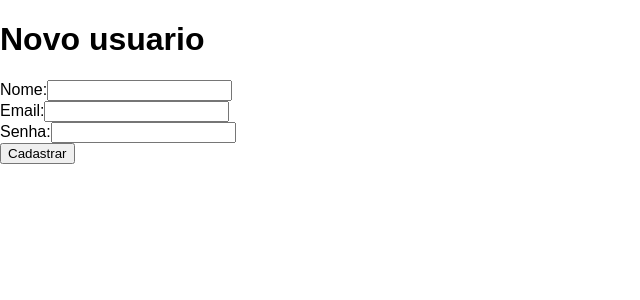
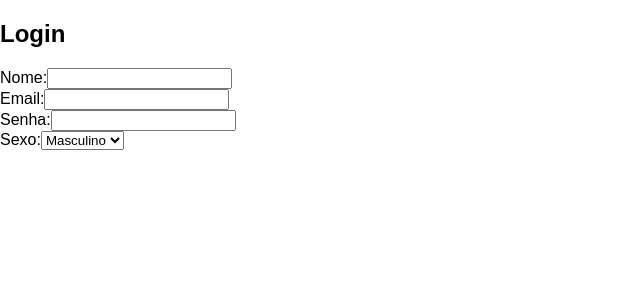
Before and after one commit to ruanlas-learning/primeirositereact, a React (Create React App) app: page / in a window 1280 px wide. Shown: the top 300 px of the page, without its empty margins (0-640 px from the left). Built offline with nearby package versions, Linux system fonts and the light colour scheme.

Commit message:
Manipulando formularios pt2

```diff
--- a/src/App.js
+++ b/src/App.js
@@ -5,47 +5,45 @@ class App extends Component{
     constructor(props){
         super(props);
         this.state = {
-            nome: '',
-            email: '',
-            senha: '',
-            error: ''
+            form: {
+                nome: '',
+                email: '',
+                senha: '',
+                sexo: ''
+            }
         };
-        this.cadastrar = this.cadastrar.bind(this);
+        this.dadosForm = this.dadosForm.bind(this);
     }
 
-    cadastrar(event){
-        const {nome, email, senha} = this.state;
-
-        if (nome !== '' && email !== '' && senha !== ''){
-            alert(`Nome: ${nome}\nEmail: ${email} \nSenha: ${senha}`);
-        }else{
-            this.setState({ error: 'Ops! Parece que está faltando algo!'});
-        }
-
-        event.preventDefault();
+    dadosForm(event){
+        let form = this.state.form;
+        form[event.target.name] = event.target.value;
+        this.setState({ form: form });
     }
 
     render(){
         return(
             <div>
-                <h1>Novo usuario</h1>
-
-                {this.state.error &&
-                    <p>{this.state.error}</p>
-                }
-
-                <form onSubmit={this.cadastrar}>
-                    <label>Nome:</label>
-                    <input type="text" value={this.state.nome}
-                        onChange={ (e) => this.setState({nome: e.target.value}) }/><br/>
-                    <label>Email:</label>
-                    <input type="email" value={this.state.email}
-                        onChange={ (e) => this.setState({email: e.target.value}) }/><br/>
-                    <label>Senha:</label>
-                    <input type="password" value={this.state.senha}
-                        onChange={ (e) => this.setState({senha: e.target.value}) }/><br/>
-                    <button type="submit">Cadastrar</button>
-                </form>
+                <h2>Login</h2>
+                Nome:
+                <input type="text" name="nome" value={this.state.form.nome}
+                    onChange={ this.dadosForm }/><br/>
+                Email:
+                <input type="email" name="email" value={this.state.form.email} onChange={ this.dadosForm }/> <br/>
+                Senha:
+                <input type="password" name="senha" value={this.state.form.senha}
+                    onChange={ this.dadosForm }/><br/>
+                Sexo:
+                <select name="sexo" value={this.state.form.sexo} onChange={ this.dadosForm }>
+                    <option value="masculino">Masculino</option>
+                    <option value="feminino">Feminino</option>
+                </select>
+                <div>
+                    <h3>{this.state.form.nome}</h3>
+                    <h3>{this.state.form.email}</h3>
+                    <h3>{this.state.form.senha}</h3>
+                    <h3>{this.state.form.sexo}</h3>
+                </div>
             </div>
         );
     }
```
